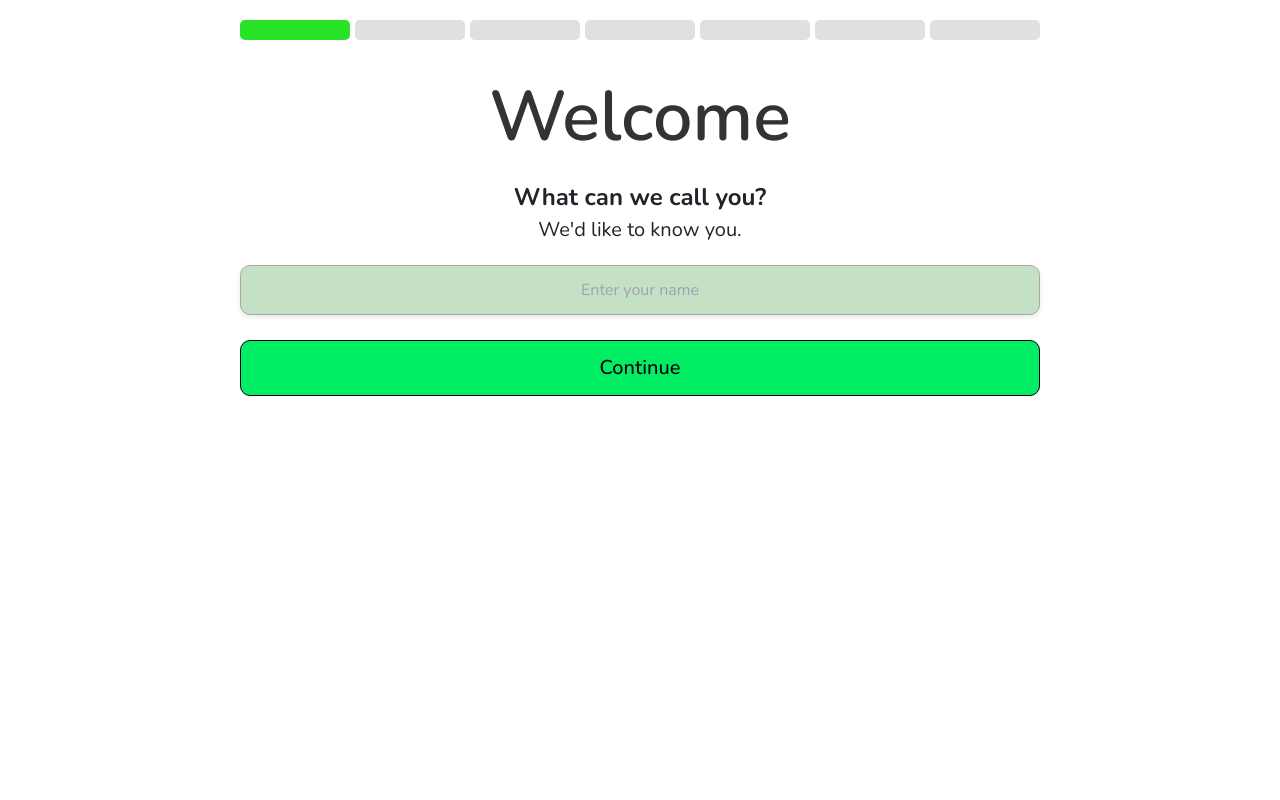
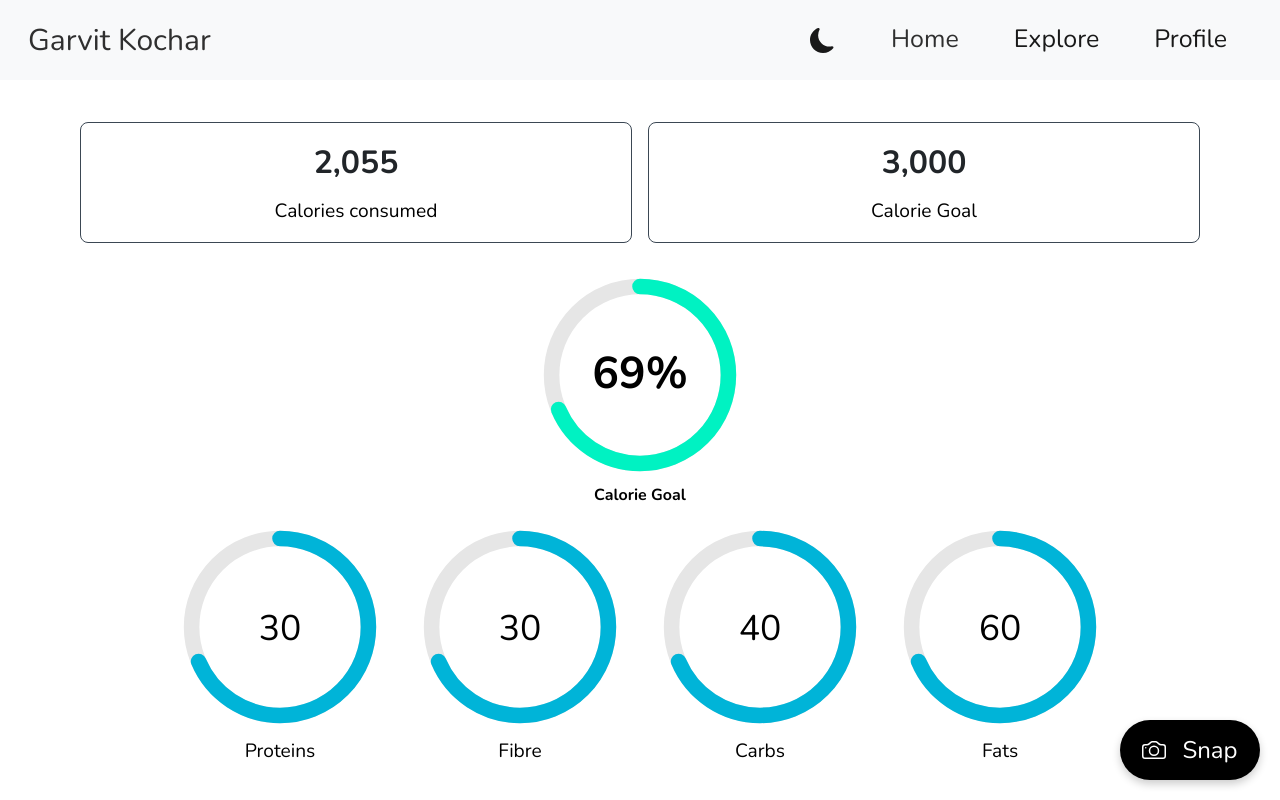
Before and after one commit to Garvit240205/FitFeast, a React (Vite) app in the folder CGAS-Project-main/: page /WelcomePage in a window 1280 px wide. Shown: the top 800 px of the page. Built offline with nearby package versions, Linux system fonts and the light colour scheme; a web font is replaced by a local one.

Commit message:
minor changes in FitnessProfile

```diff
--- a/CGAS-Project-main/src/FitnessProfile.jsx
+++ b/CGAS-Project-main/src/FitnessProfile.jsx
@@ -199,7 +199,7 @@ const FitnessProfile = () => {
         <div className="content">
           <div className="stats">
             {[{ label: "Calories consumed", value: "2,055" },
-              { label: "Calories burned", value: "2,000" }
+              { label: "Calorie Goal", value: "3,000" }
             ].map((stat, index) => (
               <div key={index} className="stat-card">
                 <p className="stat-value">{stat.value}</p>
@@ -313,13 +313,13 @@ const FitnessProfile = () => {
               <Legend />
 
 
-              <Area
+              {/* <Area
                 type="monotone"
                 dataKey="caloriesBurned"
                 stroke="#2451B7"
                 fill="url(#colorBurned)"
                 stackId={1}
-              />
+              /> */}
 
               <Area
                 type="monotone"
--- a/CGAS-Project-main/src/main.jsx
+++ b/CGAS-Project-main/src/main.jsx
@@ -14,6 +14,6 @@ import './index.css'
 
 createRoot(document.getElementById('root')).render(
   <StrictMode>
-    <App />
+    <FitnessProfile />
   </StrictMode>,
 )
```
